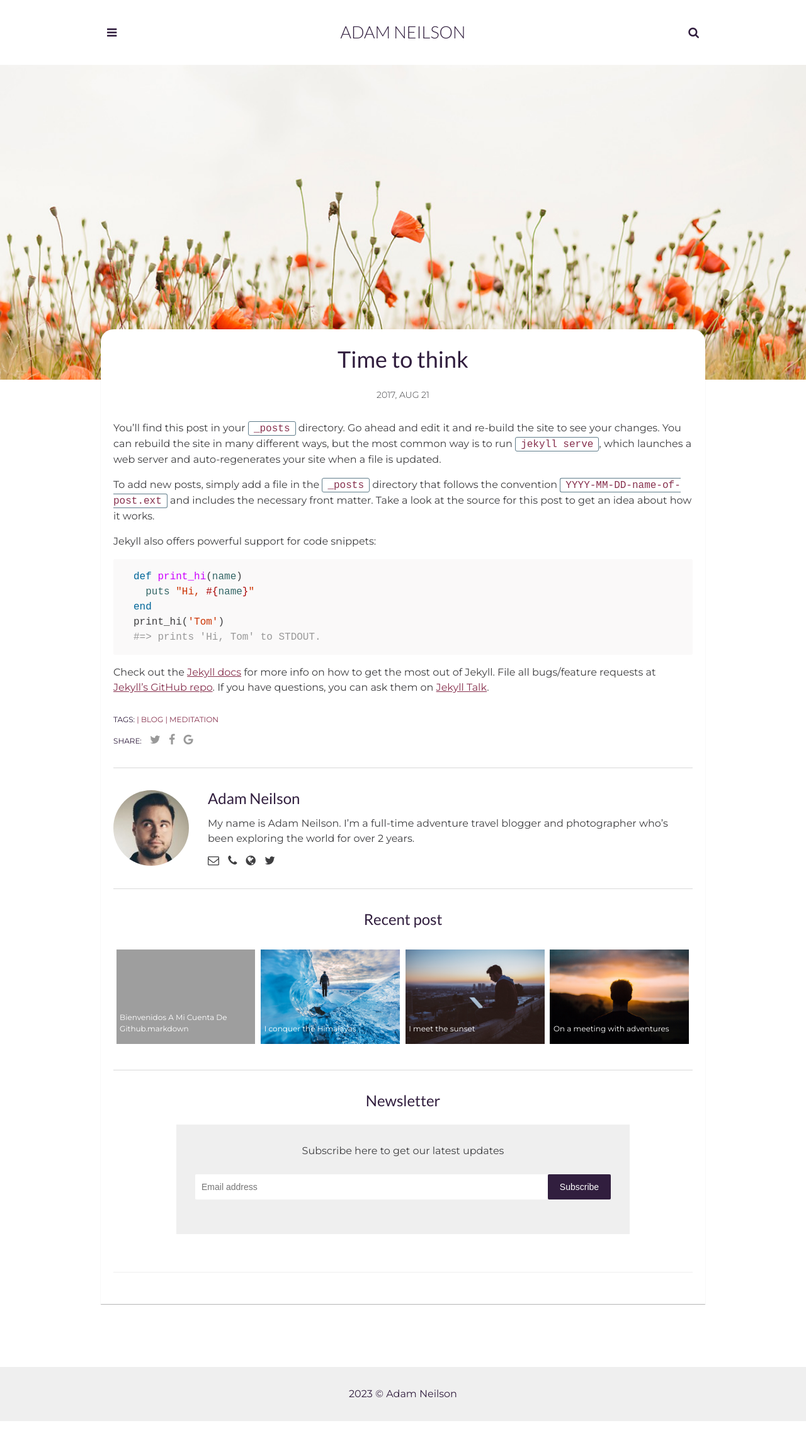
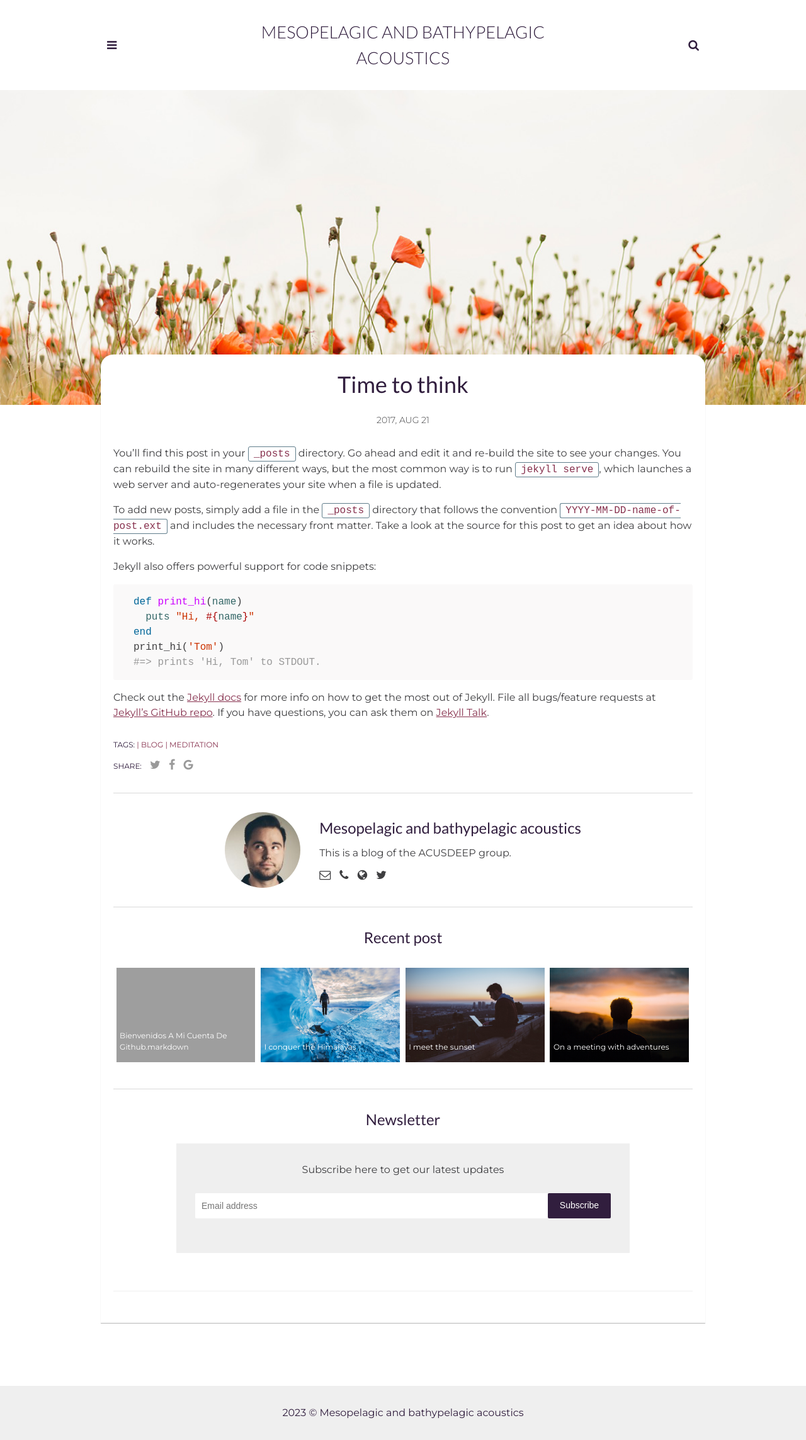
Before and after one commit to marianpena/adam-blog, a Jekyll site: the page built from _posts/2017-08-21-time-to-think.markdown, in a window 1280 px wide. Shown: the whole page at 63% size. Built offline with Jekyll 4.4.1, drawn with Linux system fonts in a browser that asks for light colours; comment, search, counter and statistics services are not loaded; grey boxes are pictures that could not be loaded.

Commit message:
Update _config.yml

```diff
--- a/_config.yml
+++ b/_config.yml
@@ -1,5 +1,5 @@
-title: My personal blog - Adam Neilson
-email: your-email@domain.com
+title: Mesopelagic blog
+#email: your-email@domain.com
 description: > # this means to ignore newlines until "baseurl:"
   Write an awesome description for your new site here. You can edit this
   line in _config.yml. It will appear in your document head meta (for
@@ -9,9 +9,9 @@ baseurl: "/adam-blog" # the subpath of your site, e.g. /blog
 url: "" # the base hostname & protocol for your site, e.g. http://example.com
 
 # Author settings
-author: Adam Neilson # add your name
+author: Mesopelagic and bathypelagic acoustics # add your name
 author-pic: adam-face.jpg
-about-author: My name is Adam Neilson. I’m a full-time adventure travel blogger and photographer who’s been exploring the world for over 2 years.
+about-author: This is a blog of the ACUSDEEP group.
 
 # Contact links
 email: # Add your Email address
```
